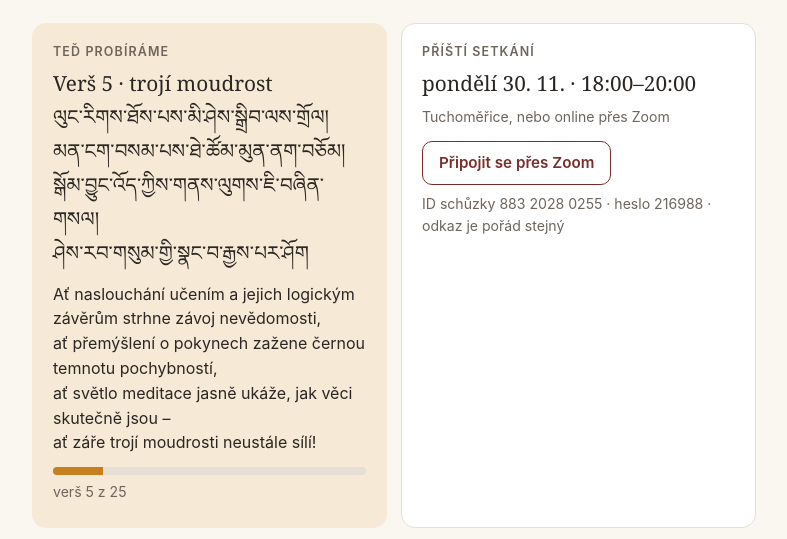
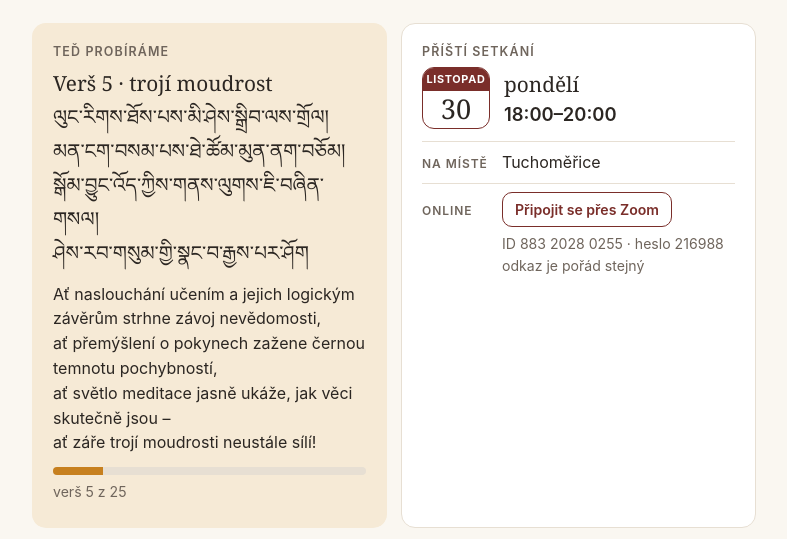
Before and after one commit to MiroslavHrdina/studijni-skupiny, a plain HTML site: page nala/index.html in a window 1280 px wide. Shown: the part 237-776 px from the top of the page, without its empty margins (246-1033 px from the left). Drawn offline with Linux system fonts and the light colour scheme.

Commit message:
Nala: přehlednější Příští setkání – dlaždice s datem, na místě / online
Co-Authored-By: Claude Opus 5.5 <noreply@anthropic.com>
Claude-Session: https://claude.ai/code/session_018Vo3CwMzFVusQDAJTGSBxu

```diff
--- a/nala/index.html
+++ b/nala/index.html
@@ -61,6 +61,18 @@
   .fmt{flex:none;font-size:.7rem;font-weight:700;letter-spacing:.05em;padding:2px 6px;border-radius:6px;background:var(--line);color:var(--muted)}
   .new{font-size:.7rem;font-weight:700;color:#fff;background:var(--saffron);padding:1px 7px;border-radius:99px;margin-left:6px}
   .folder{font-weight:600;margin:14px 0 0}
+  /* příští setkání */
+  .meet{display:flex;align-items:center;gap:14px;margin:4px 0 12px}
+  .cal{flex:none;width:68px;border:1.5px solid var(--maroon);border-radius:12px;overflow:hidden;text-align:center;background:var(--card)}
+  .cal-m{display:block;background:var(--maroon);color:#fff;font-size:.68rem;font-weight:700;letter-spacing:.06em;text-transform:uppercase;padding:3px 0}
+  .cal-d{display:block;font-family:Georgia,serif;font-size:1.7rem;line-height:1.35;color:var(--ink)}
+  .meet-time{font-size:1.15rem;font-weight:600;margin:0!important}
+  .where{border-top:1px solid var(--line)}
+  .where-row{display:flex;gap:12px;align-items:baseline;padding:8px 0;border-bottom:1px solid var(--line)}
+  .where-row:last-child{border-bottom:0;padding-bottom:0}
+  .where-k{flex:none;width:68px;font-size:.75rem;letter-spacing:.08em;text-transform:uppercase;color:var(--muted);font-weight:600}
+  .btn.sm{padding:6px 12px;font-size:.88rem;margin:0 0 6px}
+  .zoom-id{display:block}
   /* materiály */
   .fhead{display:flex;flex-wrap:wrap;align-items:center;gap:4px 14px;margin-bottom:10px}
   .fhead .btn{margin:0}
@@ -126,13 +138,22 @@
     <p class="small">verš 5 z 25</p>
   </section>
 
-  <!-- UPRAVIT: příští setkání -->
+  <!-- UPRAVIT: příští setkání – dlaždice s datem (den, měsíc), den v týdnu, čas, místo -->
   <section class="card">
     <h3>Příští setkání</h3>
-    <p class="big">pondělí 30. 11. · 18:00–20:00</p>
-    <p class="small">Tuchoměřice, nebo online přes Zoom</p>
-    <a class="btn ghost" href="https://us06web.zoom.us/j/88320280255?pwd=Xif4m03dXqRbzpkCVyolLArIsa41bn.1">Připojit se přes Zoom</a>
-    <p class="small" style="margin-top:8px">ID schůzky 883 2028 0255 · heslo 216988 · odkaz je pořád stejný</p>
+    <div class="meet">
+      <div class="cal"><span class="cal-m">listopad</span><span class="cal-d">30</span></div>
+      <div>
+        <p class="big" style="margin:0">pondělí</p>
+        <p class="meet-time">18:00–20:00</p>
+      </div>
+    </div>
+    <div class="where">
+      <div class="where-row"><span class="where-k">Na místě</span><span>Tuchoměřice</span></div>
+      <div class="where-row"><span class="where-k">Online</span>
+        <span><a class="btn ghost sm" href="https://us06web.zoom.us/j/88320280255?pwd=Xif4m03dXqRbzpkCVyolLArIsa41bn.1">Připojit se přes Zoom</a>
+        <span class="small zoom-id">ID 883 2028 0255 · heslo 216988<br>odkaz je pořád stejný</span></span></div>
+    </div>
     <!-- až bude anketa: <a class="btn ghost" href="RALLLY-ODKAZ">Hlasovat o dalším termínu</a> -->
   </section>
 </div>
```
